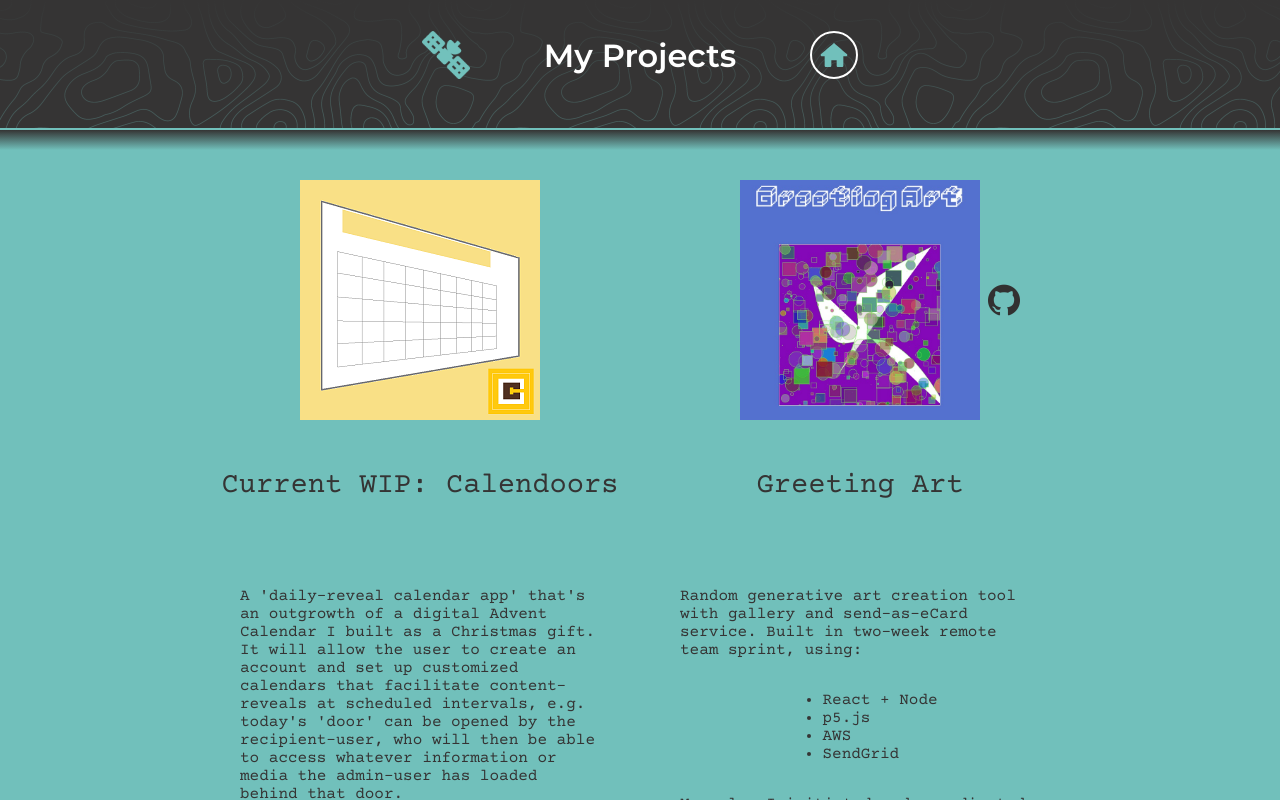
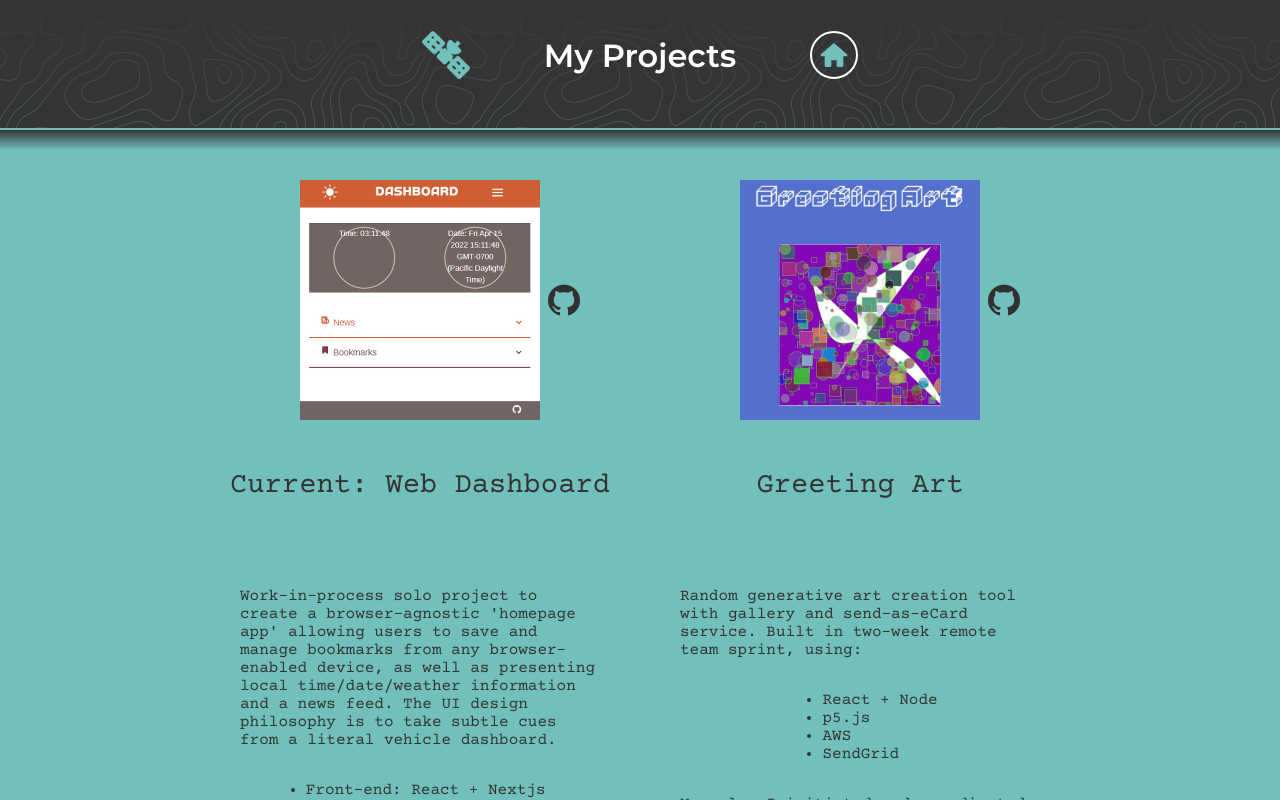
Before and after one commit to sgerpdx/pop-signpost, a Next.js app: page /projects in a window 1280 px wide. Built offline with nearby package versions, Linux system fonts and the light colour scheme; a web font is replaced by a local one.

Commit message:
added Dashboard project + updated tech and resume

```diff
--- /dev/null
+++ b/components/individualProjects/dashboard.jsx
@@ -0,0 +1,24 @@
+import React from "react";
+
+export default function WebDashboard() {
+  return (
+    <>
+      <p>
+        Work-in-process solo project to create a browser-agnostic &apos;homepage app&apos;
+        allowing users to save and manage bookmarks from any browser-enabled
+        device, as well as presenting local time/date/weather information and a
+        news feed. The UI design philosophy is to take subtle cues from a
+        literal vehicle dashboard.
+      </p>
+      <ul>
+        <li>Front-end: React + Nextjs</li>
+        <li>Back-end: Node + PostgresSQL</li>
+      </ul>
+      <p>
+        For this project I am utilizing tech such as TypeScript, TailwindCSS and
+        Formik for the first time in a proper production build. The Mediastack
+        API provides the content for the news feed.
+      </p>
+    </>
+  );
+}
--- a/pages/projects.jsx
+++ b/pages/projects.jsx
@@ -16,6 +16,7 @@ import ElseImage from "../public/Projects_Else-By-Elsewhere_680.jpg";
 import GreetingImage from "../public/Projects_Greeting-Art_680.jpg";
 import SimpleSmoreImage from "../public/Projects_Simple-Smore.png";
 import CalendarAngle from "../public/angle-cal.png";
+import DashboardImage from "../public/Projects_Web-Dashboard_480.jpg";
 
 //individual project description components:
 import Greeting from "../components/individualProjects/greeting";
@@ -23,6 +24,7 @@ import Elsewhere from "../components/individualProjects/elsewhere";
 import Designasaur from "../components/individualProjects/designasaur";
 import Smore from "../components/individualProjects/smore";
 import Calendoors from "../components/individualProjects/calendoors";
+import Dashboard from "../components/individualProjects/dashboard";
 
 //props to hand down to individual SingleProject components:
 //[GitHub URL, Deployed URL, Project Image, Project Title, Descriptive Text]
@@ -48,13 +50,21 @@ export default function Projects({ value }) {
 
         <section className={styles.lowerContainer}>
           <section className={styles.projectScrollArea}>
-            <SingleProject
+            {/* <SingleProject
               projectName="Current WIP: Calendoors"
               projectImage={CalendarAngle}
               // deployed=""
               // github=""
               isVisible="hidden"
               projectText={<Calendoors />}
+            /> */}
+            <SingleProject
+              projectName="Current: Web Dashboard"
+              projectImage={DashboardImage}
+              deployed="https://personal-web-dashboard.vercel.app/"
+              github="https://github.com/sgerpdx/personal-web-dashboard/tree/dev"
+              isVisible="visible"
+              projectText={<Dashboard />}
             />
             <SingleProject
               projectName="Greeting Art"
```
Also changed, not shown: components/tech.jsx (+5 -5 lines), public/Projects_Web-Dashboard_480.jpg (added), 1 other file (tests, documents, lock files or other folders).
